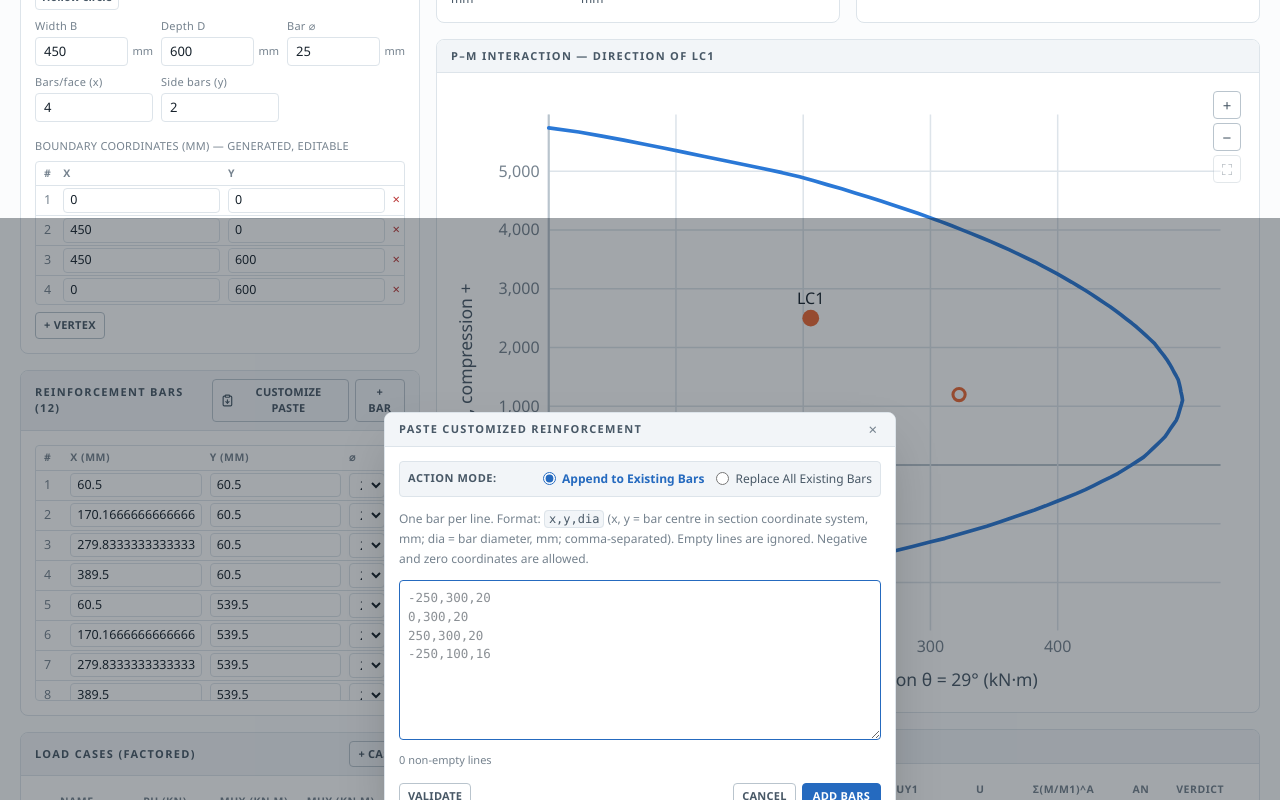
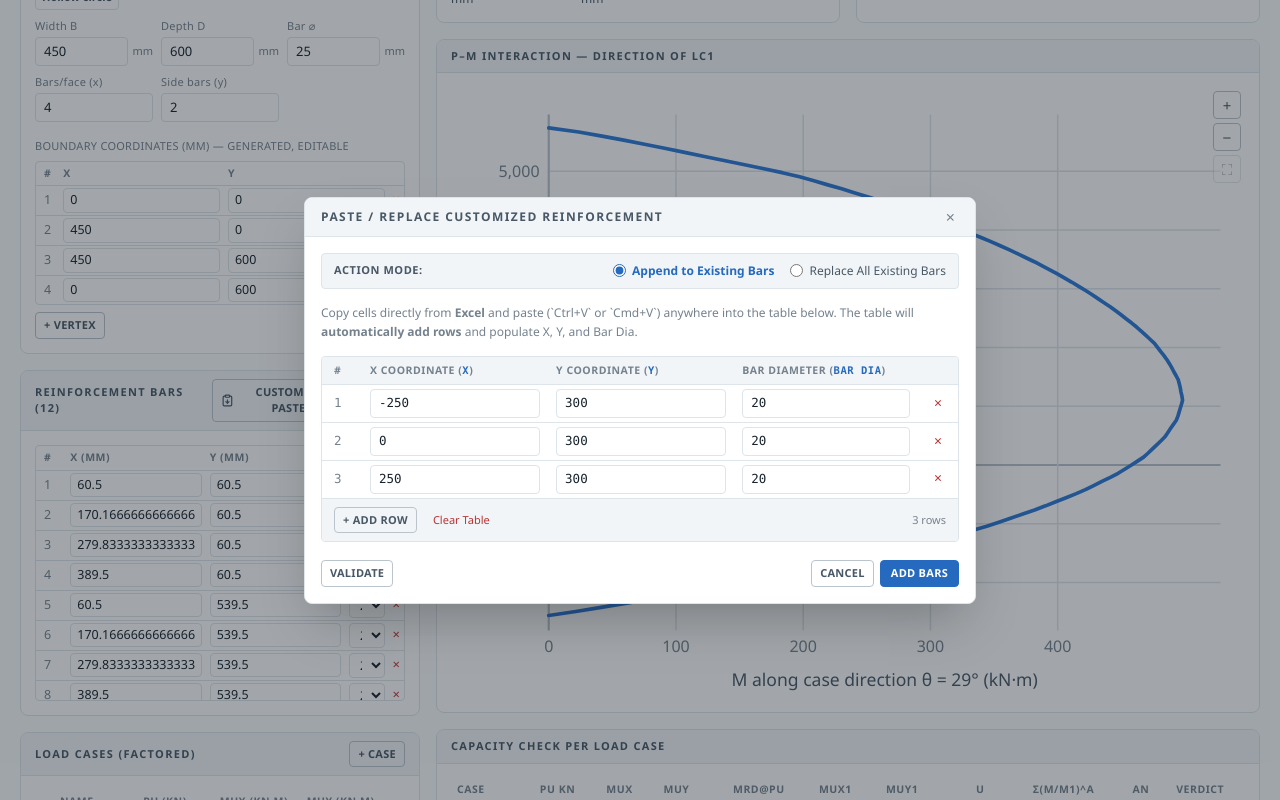
Before and after one commit to 6thsuspect/rcc-section-check, a React (Vite) app: page / in a window 1280 px wide. Both pictures are taken after a click on the button "CUSTOMIZE PASTE". Shown: the part 542-1342 px from the top of the page. Built offline with nearby package versions, Linux system fonts and the light colour scheme.

Commit message:
add 3-column table with automatic row expansion for Excel copy-paste in Paste/Replace Customized Reinforcement
Co-authored-by: arena-agent <297053741+arena-agent@users.noreply.github.com>

```diff
--- a/src/components/PasteReinforcement.tsx
+++ b/src/components/PasteReinforcement.tsx
@@ -1,7 +1,8 @@
 /**
  * "Paste Reinforcement" — add or replace customized reinforcement bars
- * by pasting `x,y,dia` lines (bar-centre coordinates in the section's existing 0,0
- * coordinate system, dia in mm).
+ * using an interactive 3-column table (X Coordinate, Y Coordinate, Bar Dia)
+ * that supports direct Excel copy-pasting. Automatically adds rows when multiple
+ * rows are pasted from Excel.
  */
 import { useEffect, useState } from 'react'
 import type { Rebar } from '../engine/types'
@@ -14,6 +15,8 @@ const primaryCls =
   'font-display text-[11px] font-semibold tracking-wide uppercase border border-accent bg-accent text-white rounded px-2.5 py-1 hover:bg-accent-strong inline-flex items-center gap-1'
 const dangerCls =
   'font-display text-[11px] font-semibold tracking-wide uppercase border border-bad/50 bg-bad/10 text-bad rounded px-2.5 py-1 hover:bg-bad hover:text-white inline-flex items-center gap-1 transition-colors'
+const cellCls =
+  'w-full border border-edge rounded px-2 py-1 text-[12.5px] font-mono tnum bg-card text-ink focus:outline-none focus:border-accent'
 
 function PasteIcon() {
   return (
@@ -32,6 +35,19 @@ type PasteStatus =
   | { kind: 'empty'; message: string }
   | { kind: 'errors'; errors: RebarPasteError[] }
 
+interface TableRow {
+  id: string
+  x: string
+  y: string
+  dia: string
+}
+
+const DEFAULT_ROWS: TableRow[] = [
+  { id: '1', x: '-250', y: '300', dia: '20' },
+  { id: '2', x: '0', y: '300', dia: '20' },
+  { id: '3', x: '250', y: '300', dia: '20' },
+]
+
 export function PasteReinforcement({
   onAdd,
   onReplace,
@@ -45,7 +61,7 @@ export function PasteReinforcement({
       <button
         className={btnCls}
         onClick={() => setOpen(true)}
-        title="Paste or replace customized reinforcement coordinates (x,y,dia)"
+        title="Paste or replace customized reinforcement coordinates (x,y,dia) from Excel"
       >
         <PasteIcon />
         Customize Paste
@@ -77,11 +93,17 @@ function PasteReinforcementModal({
   onAdd: (newBars: Rebar[]) => void
   onReplace: (newBars: Rebar[]) => void
 }) {
-  const [text, setText] = useState('')
+  const [rows, setRows] = useState<TableRow[]>(DEFAULT_ROWS)
   const [status, setStatus] = useState<PasteStatus>({ kind: 'idle' })
   const [pasteMode, setPasteMode] = useState<'append' | 'replace'>('append')
 
-  const lineCount = text.split(/\r\n|\r|\n/).filter((l) => l.trim() !== '').length
+  // Convert table rows to formatted x,y,dia text lines
+  const rowsToText = (rList: TableRow[]) => {
+    return rList
+      .filter((r) => r.x.trim() !== '' || r.y.trim() !== '' || r.dia.trim() !== '')
+      .map((r) => `${r.x.trim()},${r.y.trim()},${r.dia.trim()}`)
+      .join('\n')
+  }
 
   // Esc closes the dialog.
   useEffect(() => {
@@ -92,21 +114,72 @@ function PasteReinforcementModal({
     return () => window.removeEventListener('keydown', onKey)
   }, [onClose])
 
+  // Handle Excel paste into the table
+  const handleTablePaste = (e: React.ClipboardEvent) => {
+    const rawText = e.clipboardData.getData('text')
+    if (!rawText) return
+
+    const lines = rawText.split(/\r\n|\r|\n/).filter((l) => l.trim() !== '')
+    if (lines.length === 0) return
+
+    e.preventDefault()
+
+    const newRows: TableRow[] = lines.map((line, idx) => {
+      const parts = line.split(/[\t,]+/).map((p) => p.trim())
+      return {
+        id: `${Date.now()}-${idx}-${Math.random()}`,
+        x: parts[0] ?? '',
+        y: parts[1] ?? '',
+        dia: parts[2] ?? '20',
+      }
+    })
+
+    setRows(newRows)
+    setStatus({ kind: 'idle' })
+  }
+
+  const updateCell = (id: string, field: 'x' | 'y' | 'dia', value: string) => {
+    setRows((prev) =>
+      prev.map((r) => (r.id === id ? { ...r, [field]: value } : r))
+    )
+    setStatus({ kind: 'idle' })
+  }
+
+  const addRow = () => {
+    setRows((prev) => [
+      ...prev,
+      { id: `${Date.now()}-${Math.random()}`, x: '0', y: '0', dia: '20' },
+    ])
+    setStatus({ kind: 'idle' })
+  }
+
+  const removeRow = (id: string) => {
+    setRows((prev) => prev.filter((r) => r.id !== id))
+    setStatus({ kind: 'idle' })
+  }
+
+  const clearRows = () => {
+    setRows([])
+    setStatus({ kind: 'idle' })
+  }
+
   const validate = () => {
+    const text = rowsToText(rows)
     const r = parseRebarPaste(text)
     if (r.errors.length > 0) setStatus({ kind: 'errors', errors: r.errors })
-    else if (r.count === 0) setStatus({ kind: 'empty', message: 'No bars found — paste at least one line (x,y,dia).' })
+    else if (r.count === 0) setStatus({ kind: 'empty', message: 'No valid rows found — paste Excel rows or enter x, y, Bar Dia values.' })
     else setStatus({ kind: 'ok', count: r.bars.length })
   }
 
   const handleApply = () => {
+    const text = rowsToText(rows)
     const r = parseRebarPaste(text)
     if (r.errors.length > 0) {
       setStatus({ kind: 'errors', errors: r.errors })
       return
     }
     if (r.bars.length === 0) {
-      setStatus({ kind: 'empty', message: 'No bars to add or replace — paste at least one line (x,y,dia).' })
+      setStatus({ kind: 'empty', message: 'No valid rows to add or replace — paste Excel rows or enter x, y, Bar Dia values.' })
       return
     }
 
@@ -128,14 +201,14 @@ function PasteReinforcementModal({
         role="dialog"
         aria-modal="true"
         aria-label="Paste customized reinforcement"
-        className="w-full max-w-lg bg-card border border-edge rounded-lg overflow-hidden shadow-2xl flex flex-col max-h-[90vh]"
+        className="w-full max-w-2xl bg-card border border-edge rounded-lg overflow-hidden shadow-2xl flex flex-col max-h-[92vh]"
       >
-        <header className="flex items-center justify-between px-3.5 py-2 border-b border-edge bg-panel">
-          <h2 className="font-display text-[11px] font-semibold tracking-[0.12em] uppercase text-ink-2">
-            Paste Customized Reinforcement
+        <header className="flex items-center justify-between px-4 py-2.5 border-b border-edge bg-panel">
+          <h2 className="font-display text-[12px] font-semibold tracking-[0.12em] uppercase text-ink-2">
+            Paste / Replace Customized Reinforcement
           </h2>
           <button
-            className="text-ink-3 hover:text-bad text-[15px] leading-none px-1"
+            className="text-ink-3 hover:text-bad text-[16px] leading-none px-1"
             title="Close"
             aria-label="Close"
             onClick={onClose}
@@ -144,13 +217,13 @@ function PasteReinforcementModal({
           </button>
         </header>
 
-        <div className="p-3.5 flex flex-col gap-3 overflow-y-auto">
+        <div className="p-4 flex flex-col gap-3.5 overflow-y-auto">
           {/* Action Mode Toggle: Append vs Replace */}
-          <div className="flex items-center justify-between bg-panel border border-edge rounded p-2 text-[12px]">
+          <div className="flex items-center justify-between bg-panel border border-edge rounded px-3 py-2 text-[12px]">
             <span className="font-display font-semibold text-[11px] uppercase tracking-wider text-ink-2">
               Action Mode:
             </span>
-            <div className="flex gap-3">
+            <div className="flex gap-4">
               <label className="flex items-center gap-1.5 cursor-pointer">
                 <input
                   type="radio"
@@ -181,50 +254,114 @@ function PasteReinforcementModal({
           </div>
 
           <p className="text-[12px] text-ink-3 leading-relaxed">
-            One bar per line. Format: <code className="font-mono text-ink-2 bg-panel border border-edge rounded px-1 py-px">x,y,dia</code>
-            &nbsp;(x, y = bar centre in section coordinate system, mm; dia = bar diameter, mm; comma-separated).
-            Empty lines are ignored. Negative and zero coordinates are allowed.
+            Copy cells directly from <b>Excel</b> and paste (`Ctrl+V` or `Cmd+V`) anywhere into the table below. The table will <b>automatically add rows</b> and populate X, Y, and Bar Dia.
           </p>
 
-          <textarea
-            className="w-full h-40 border border-edge rounded p-2 font-mono text-[12.5px] tnum bg-card text-ink resize-y focus:outline-none focus:border-accent"
-            placeholder={'-250,300,20\n0,300,20\n250,300,20\n-250,100,16'}
-            value={text}
-            autoFocus
-            spellCheck={false}
-            onChange={(e) => {
-              setText(e.target.value)
-              setStatus({ kind: 'idle' })
-            }}
-          />
+          {/* 3-Column Interactive Excel Table */}
+          <div
+            className="border border-edge rounded bg-card overflow-hidden focus:outline-none focus:border-accent"
+            onPaste={handleTablePaste}
+            tabIndex={0}
+            title="Paste Excel cells directly into this table (Ctrl+V / Cmd+V)"
+          >
+            <div className="max-h-64 overflow-y-auto">
+              <table className="w-full text-[12.5px] border-collapse">
+                <thead>
+                  <tr className="bg-panel border-b border-edge text-[10.5px] font-display uppercase tracking-wider text-ink-3 sticky top-0 z-10">
+                    <th className="text-left px-3 py-1.5 w-10">#</th>
+                    <th className="text-left px-2 py-1.5">
+                      X Coordinate (<code className="font-mono text-accent">x</code>)
+                    </th>
+                    <th className="text-left px-2 py-1.5">
+                      Y Coordinate (<code className="font-mono text-accent">y</code>)
+                    </th>
+                    <th className="text-left px-2 py-1.5">
+                      Bar Diameter (<code className="font-mono text-accent">Bar Dia</code>)
+                    </th>
+                    <th className="px-2 py-1.5 w-10"></th>
+                  </tr>
+                </thead>
+                <tbody>
+                  {rows.length > 0 ? (
+                    rows.map((r, i) => (
+                      <tr key={r.id} className="border-t border-edge hover:bg-panel/50">
+                        <td className="px-3 py-1 text-ink-3 tnum font-mono">{i + 1}</td>
+                        <td className="px-2 py-1">
+                          <input
+                            type="text"
+                            className={cellCls}
+                            value={r.x}
+                            placeholder="-250"
+                            onChange={(e) => updateCell(r.id, 'x', e.target.value)}
+                          />
+                        </td>
+                        <td className="px-2 py-1">
+                          <input
+                            type="text"
+                            className={cellCls}
+                            value={r.y}
+                            placeholder="300"
+                            onChange={(e) => updateCell(r.id, 'y', e.target.value)}
+                          />
+                        </td>
+                        <td className="px-2 py-1">
+                          <input
+                            type="text"
+                            className={cellCls}
+                            value={r.dia}
+                            placeholder="20"
+                            onChange={(e) => updateCell(r.id, 'dia', e.target.value)}
+                          />
+                        </td>
+                        <td className="px-2 py-1 text-center">
+                          <button
+                            type="button"
+                            className="text-bad hover:bg-bad/10 rounded px-1.5 py-0.5 text-[14px] leading-none"
+                            title="Remove row"
+                            onClick={() => removeRow(r.id)}
+                          >
+                            ×
+                          </button>
+                        </td>
+                      </tr>
+                    ))
+                  ) : (
+                    <tr>
+                      <td colSpan={5} className="px-4 py-6 text-center text-ink-3 italic text-[12px]">
+                        Table is empty. Click <b>+ Add Row</b> or press <b>Ctrl+V</b> anywhere to paste Excel rows.
+                      </td>
+                    </tr>
+                  )}
+                </tbody>
+              </table>
+            </div>
 
-          <div className="flex items-center justify-between">
-            <span className="text-[11px] text-ink-3 tnum">
-              {lineCount} non-empty {lineCount === 1 ? 'line' : 'lines'}
-            </span>
-            {text.length > 0 && (
-              <button
-                type="button"
-                className="text-[11px] text-bad hover:underline"
-                onClick={() => {
-                  setText('')
-                  setStatus({ kind: 'idle' })
-                }}
-              >
-                Clear Buffer
-              </button>
-            )}
+            <div className="bg-panel border-t border-edge px-3 py-2 flex items-center justify-between">
+              <div className="flex items-center gap-2">
+                <button type="button" className={btnCls} onClick={addRow}>
+                  + Add Row
+                </button>
+                {rows.length > 0 && (
+                  <button type="button" className="text-[11px] text-bad hover:underline ml-2" onClick={clearRows}>
+                    Clear Table
+                  </button>
+                )}
+              </div>
+              <span className="text-[11px] text-ink-3 tnum">
+                {rows.length} {rows.length === 1 ? 'row' : 'rows'}
+              </span>
+            </div>
           </div>
 
           {status.kind === 'errors' && (
             <div className="bg-bad/10 border border-bad/40 rounded px-2.5 py-2 text-[12px] text-bad">
               <b className="font-display text-[10.5px] uppercase tracking-wider">
-                {status.errors.length} invalid {status.errors.length === 1 ? 'line' : 'lines'} — fix or remove before submitting
+                {status.errors.length} invalid {status.errors.length === 1 ? 'row' : 'rows'} — fix or remove before submitting
               </b>
               <ul className="mt-1 max-h-24 overflow-y-auto font-mono tnum">
                 {status.errors.map((err, i) => (
                   <li key={i}>
-                    Line {err.line}: {err.message}
+                    Row {err.line}: {err.message}
                   </li>
                 ))}
               </ul>
@@ -244,7 +381,7 @@ function PasteReinforcementModal({
             </div>
           )}
 
-          <div className="flex items-center justify-between pt-0.5">
+          <div className="flex items-center justify-between pt-1">
             <button className={btnCls} onClick={validate}>
               Validate
             </button>
--- a/src/engine/rebarPaste.ts
+++ b/src/engine/rebarPaste.ts
@@ -1,9 +1,9 @@
 /**
  * Parser/validator for the "Paste Reinforcement" feature.
  *
- * Accepts pasted lines of `x,y,dia` (one bar per line) in the section's
- * existing user coordinate system (origin at 0,0), and converts them into
- * plain `Rebar` objects identical to bars entered via the rebar table.
+ * Accepts pasted lines of `x,y,dia` or tab-separated `x\ty\tdia` (Excel format)
+ * (one bar per line) in the section's existing user coordinate system (origin at 0,0),
+ * and converts them into plain `Rebar` objects identical to bars entered via the rebar table.
  *
  * The text is never modified: surrounding whitespace around tokens is
  * tolerated, values are parsed strictly, and any invalid line is reported
@@ -43,9 +43,9 @@ export function parseRebarPaste(text: string): RebarPasteResult {
     const trimmed = lines[i].trim()
     if (trimmed === '') continue // empty lines are ignored (line numbers stay physical)
 
-    const parts = trimmed.split(',').map((p) => p.trim())
+    const parts = trimmed.split(/,|\t/).map((p) => p.trim())
     if (parts.length !== 3) {
-      errors.push({ line: lineNo, message: 'Invalid format — expected exactly 3 comma-separated values (x,y,dia)' })
+      errors.push({ line: lineNo, message: 'Invalid format — expected exactly 3 comma or tab-separated values (x,y,dia)' })
       continue
     }
 
```
Also changed, not shown: 1 other file (tests, documents, lock files or other folders).
